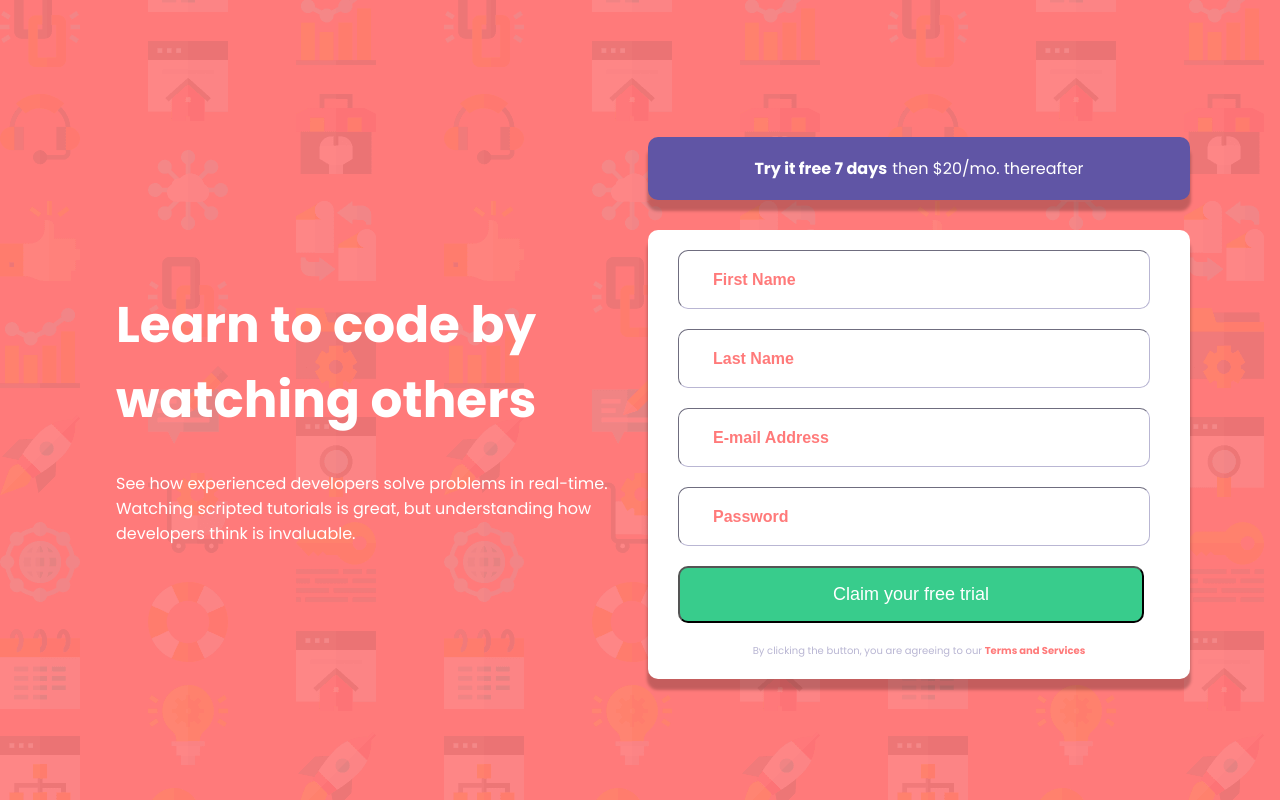
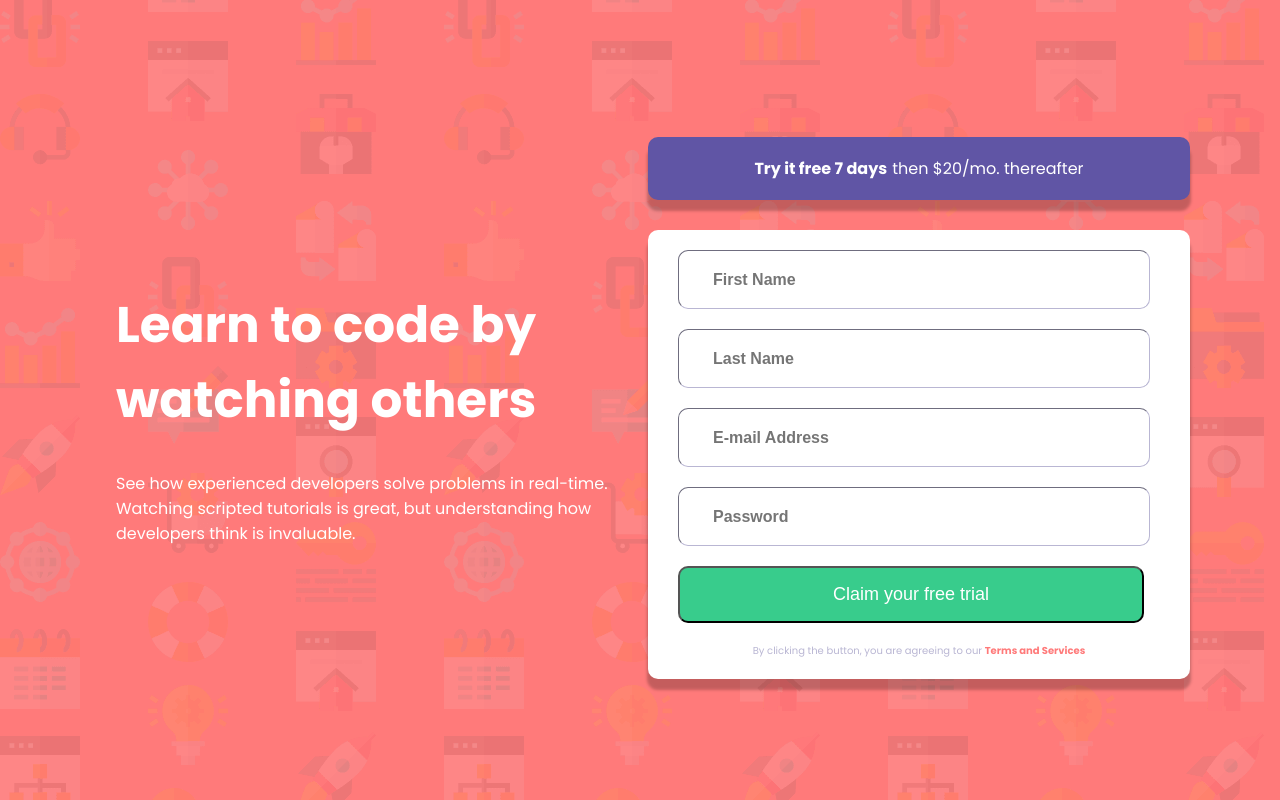
Before and after one commit to Kaji17/Signup-Component, a website: page index.html in a window 1280 px wide. Drawn offline with nearby package versions, Linux system fonts and the light colour scheme.

Commit message:
position relative des enfant du form

```diff
--- a/style.css
+++ b/style.css
@@ -147,6 +147,6 @@ body {
 .form-signup__input--error{
     outline: 2px solid hsl(0, 100%, 74%) ;
 }
-::-webkit-input-placeholder{
-    color: hsl(0, 100%, 74%);
+.col{
+    position: relative;
 }
```
